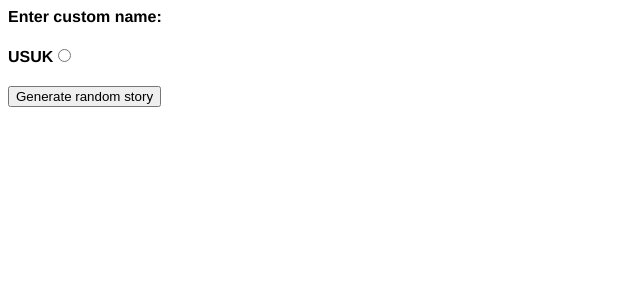
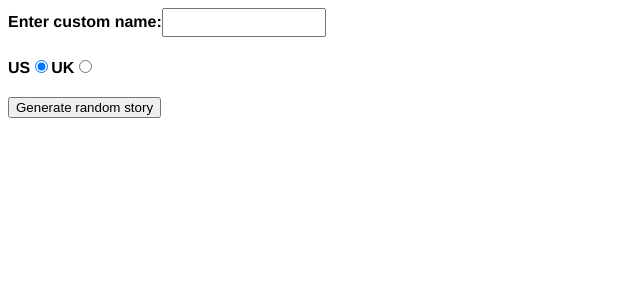
Before and after one commit to hase218/react-tutorial5-baka, a React (Vite) app: page / in a window 1280 px wide. Shown: the top 300 px of the page, without its empty margins (0-640 px from the left). Built offline with nearby package versions, Linux system fonts and the light colour scheme; no server answers.

Commit message:
余計なコメントとか消した

```diff
--- a/src/App.jsx
+++ b/src/App.jsx
@@ -17,25 +17,25 @@ export default function App() {
       console.log(data)
       setStory(data);
     })();
-  }, []);
+  }, [setShowStory]);
+
+  //useEffect、第 1 引数には、副作用を起こす関数、第 2 引数には、その副作用が依存する値のリストを配列で渡す
+  //下のhandleClicke関数内にぶち込むよりもなにかを第二引数にした方がいいんだろうなぁ...?
+  //目標、ボタンが押すたびにランダムな話がでてくる
 
   function handleClickResetButton() {
     setShowStory(true);
   }
 
   return (
-
-    // <div>
-    //   <h1>{story}</h1>
-    // </div>
     <>
     <div>
       <label htmlFor="customname">Enter custom name:</label>
-      {/* <input value={name}onChange={(event)=>{setName(event.target.value)}}type="text" placeholder="" /> */}
+      <input value={name}onChange={(event)=>{setName(event.target.value)}}type="text" placeholder="" />
     </div>
     <div>
       <label htmlFor="us">US</label>
-      {/* <input value={ukus}onChange={(event)=>{setUkUs("us")}} type="radio" checked={ukus === "us" } /> */}
+      <input value={ukus}onChange={(event)=>{setUkUs("us")}} type="radio" checked={ukus === "us" } />
       <label htmlFor="uk">UK</label>
       <input value={ukus}onChange={(event)=>{setUkUs("uk")}}type="radio"  checked={ukus === "uk" } />
     </div>
@@ -50,61 +50,3 @@ export default function App() {
     </>
   );
 }
-
-// export default function App() {
-
-    // const x = ["Willy the Goblin", "Big Daddy", "Father Christmas"];
-    // const y = ["the soup kitchen", "Disneyland", "the White House"];
-    // const z = ["spontaneously combusted", "melted into a puddle on the sidewalk", "turned into a slug and crawled away"];
-
-    // const [name, setName] = useState("");
-    // const [xItem, setXItem] = useState(randomValueFromArray(x));
-    // const [yItem, setYItem] = useState(randomValueFromArray(y));
-    // const [zItem, setZitem] = useState(randomValueFromArray(z));
-
-    // const [story, setStory] = useState("");
-    // const [ukus, setUkUs] = useState("us");
-    // const [units, setUnits] = useState(["94 fahrenheit", "300pounds"]);
-
-//     function handleClickResetButton(){
-//       console.log("click");
-//       setXItem(randomValueFromArray(x));
-//       setYItem(randomValueFromArray(y));
-//       setZitem(randomValueFromArray(z));
-//       setShowStory(true);
-//       setStory(
-//         `It was ${ukus === "us" ? "94 fahrenheit" : "34 celsius"} outside, \
-//         so ${xItem} went for a walk.\
-//         When theygot to ${yItem}, they stared in horror for a few moments, then ${zItem}.\
-//         ${name === "" ? "Bob" : name} saw the whole thing, \
-//         but was not surprised — ${xItem} weighs ${ukus === "us" ? "300 pounds" : "21 stone"}, and it was a hot day.`
-//       );
-
-//       console.log("befor", xItem, yItem, zItem)
-
-//     }
-
-//     console.log("after", xItem, yItem, zItem);
-//     return (
-//       <>
-//         <div>
-//           <label htmlFor="customname">Enter custom name:</label>
-//           <input value={name}onChange={(event)=>{setName(event.target.value)}}type="text" placeholder="" />
-//         </div>
-//         <div>
-//           <label htmlFor="us">US</label>
-//           <input value={ukus}onChange={(event)=>{setUkUs("us")}} type="radio" checked={ukus === "us" } />
-//           <label htmlFor="uk">UK</label>
-//           <input value={ukus}onChange={(event)=>{setUkUs("uk")}}type="radio"  checked={ukus === "uk" } />
-//         </div>
-//         <div>
-//           <button onClick={handleClickResetButton}>Generate random story</button>
-//         </div>
-//         {showStory && (
-//           <p>
-//             {story}
-//           </p>
-//         )}
-//       </>
-//     );
-//   }
```
